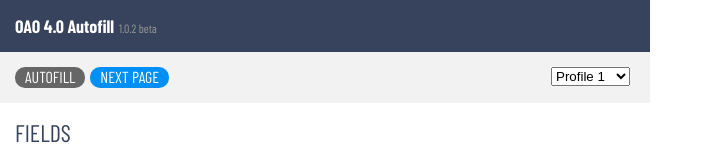
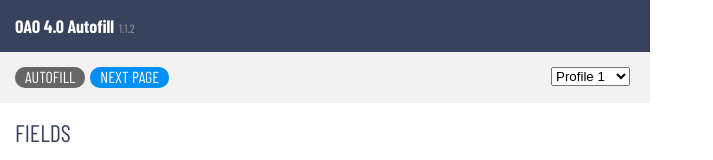
Before and after one commit to Rathe001/rathe001-oao-autofill, a React app: page / in a window 1280 px wide. Shown: the top 160 px of the page, without its empty margins (0-713 px from the left). Built offline with nearby package versions, Linux system fonts and the light colour scheme; no server answers; a web font is replaced by a local one.

Commit message:
Fix checkboxes

```diff
--- a/src/components/App.jsx
+++ b/src/components/App.jsx
@@ -124,7 +124,7 @@ const App = ({
       <h1 className={classes.header}>
         <small className={classes.domain}>{domainName}</small>
         OAO 4.0 Autofill
-        <small className={classes.version}>1.0.2 beta</small>
+        <small className={classes.version}>1.1.2</small>
       </h1>
       <div className={classes.tools}>
         <div className={classes.cellL}>
--- a/src/components/AutofillButton.jsx
+++ b/src/components/AutofillButton.jsx
@@ -58,7 +58,7 @@ function setPageFields(fields) {
           break;
         case 'boolean':
         case 'multi-disclosures':
-          if (elField.checked !== field.value) {
+          if (!!elField.checked !== !!field.value) {
             elField.click();
           }
           elField.dispatchEvent(new Event('blur', e));
```
Also changed, not shown: public/manifest.json.
